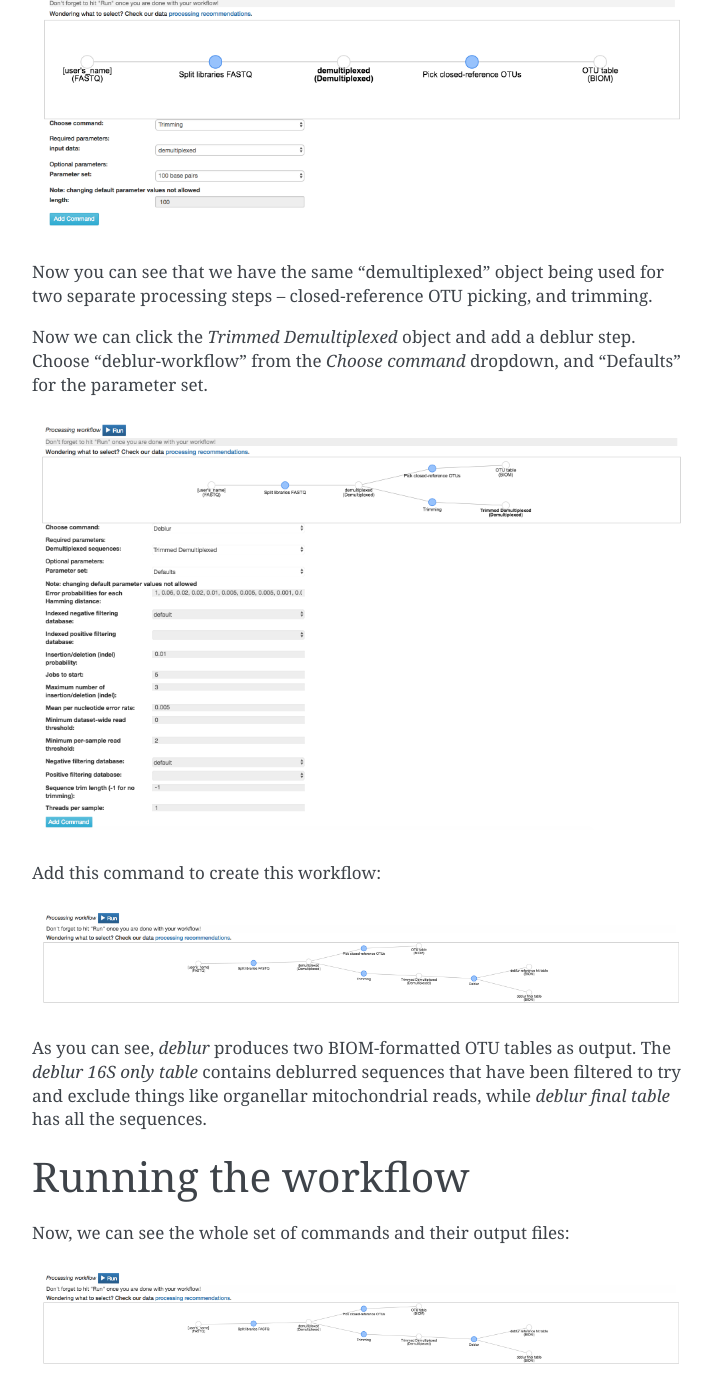
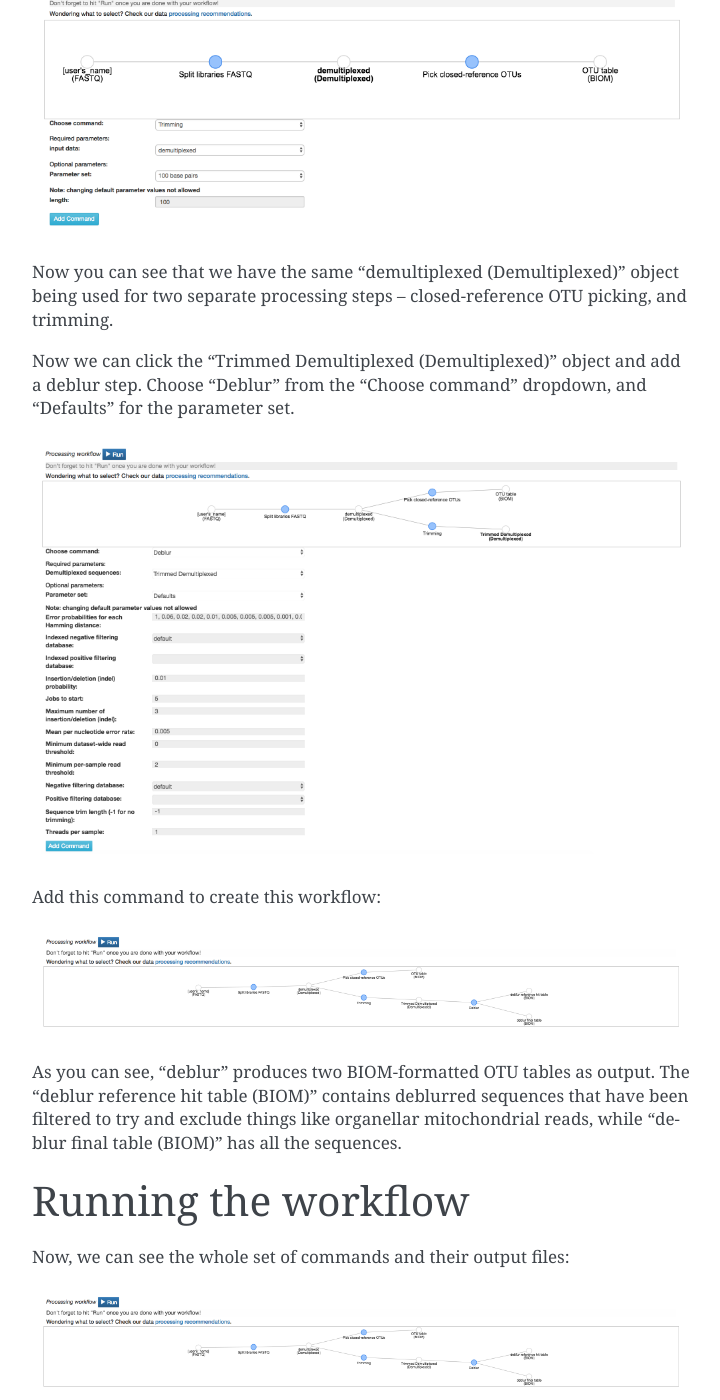
Before and after one commit to biocore/cmi-workshops, a Sphinx documentation site: the page built from docs/qiita-16S-processing.rst, in a window 1280 px wide and 1400 px high, scrolled down 9726 px. Shown: the whole window, without its empty margins (388-1108 px from the left). Built offline with Sphinx 7.4.7, drawn with Linux system fonts in a browser that asks for light colours; some of the changed text lies outside the part shown.

Commit message:
Update qiita-16S-processing.rst

```diff
--- a/docs/qiita-16S-processing.rst
+++ b/docs/qiita-16S-processing.rst
@@ -141,7 +141,7 @@
 Processing 16S data
 -------------------
 
-Scroll back up and click on the [user's_name](FASTQ)" artifact, and select "Process".
+Scroll back up and click on the "[user's_name](FASTQ)" artifact, and select "Process".
 This will bring you to the workflow network visualization interface. Here, you can
 add processing steps to your objects.
 
@@ -231,18 +231,18 @@
 ensure our samples will be comparable to other samples already in the database.
 
 Click back on the "demultiplexed (Demultiplexed)" object. This time, select the `Trimming`
-operation. Currently, there are three trimming length options. Let's choose
+operation. Currently, there are seven trimming length options. Let's choose
 "Trimming 100", which trims to the first 100bp, for this run, and click "Add
 Command".
 
 .. figure::  images/trimming_command2.png
    :align:   center
 
-Now you can see that we have the same "demultiplexed" object being used for two
+Now you can see that we have the same "demultiplexed (Demultiplexed)" object being used for two
 separate processing steps -- closed-reference OTU picking, and trimming.
 
-Now we can click the `Trimmed Demultiplexed` object and add a deblur step.
-Choose "deblur-workflow" from the `Choose command` dropdown, and "Defaults" for
+Now we can click the "Trimmed Demultiplexed (Demultiplexed)" object and add a deblur step.
+Choose "Deblur" from the "Choose command" dropdown, and "Defaults" for
 the parameter set.
 
 .. figure::  images/trimmed_deblur_command2.png
@@ -253,10 +253,10 @@
 .. figure::  images/full_workflow2.png
    :align:   center
 
-As you can see, `deblur` produces two BIOM-formatted OTU tables as output. The
-`deblur 16S only table` contains deblurred sequences that have been filtered to
-try and exclude things like organellar mitochondrial reads, while `deblur final
-table` has all the sequences.
+As you can see, "deblur" produces two BIOM-formatted OTU tables as output. The
+"deblur reference hit table (BIOM)" contains deblurred sequences that have been filtered to
+try and exclude things like organellar mitochondrial reads, while "deblur final
+table (BIOM)" has all the sequences.
 
 
 Running the workflow
@@ -282,9 +282,9 @@
 The full workflow can take time to load depending on the amount of samples and Qiita workload.
 
 Once objects have been generated, you can generate summaries for them just
-as you did for the original `FASTQ` object.
+as you did for the original "FASTQ" object.
 
-The summary for the `demultiplexed` object gives you information about the
+The summary for the "demultiplexed (Demultiplexed" object gives you information about the
 length of sequences in the object:
 
 .. figure::  images/sequences.png
```
